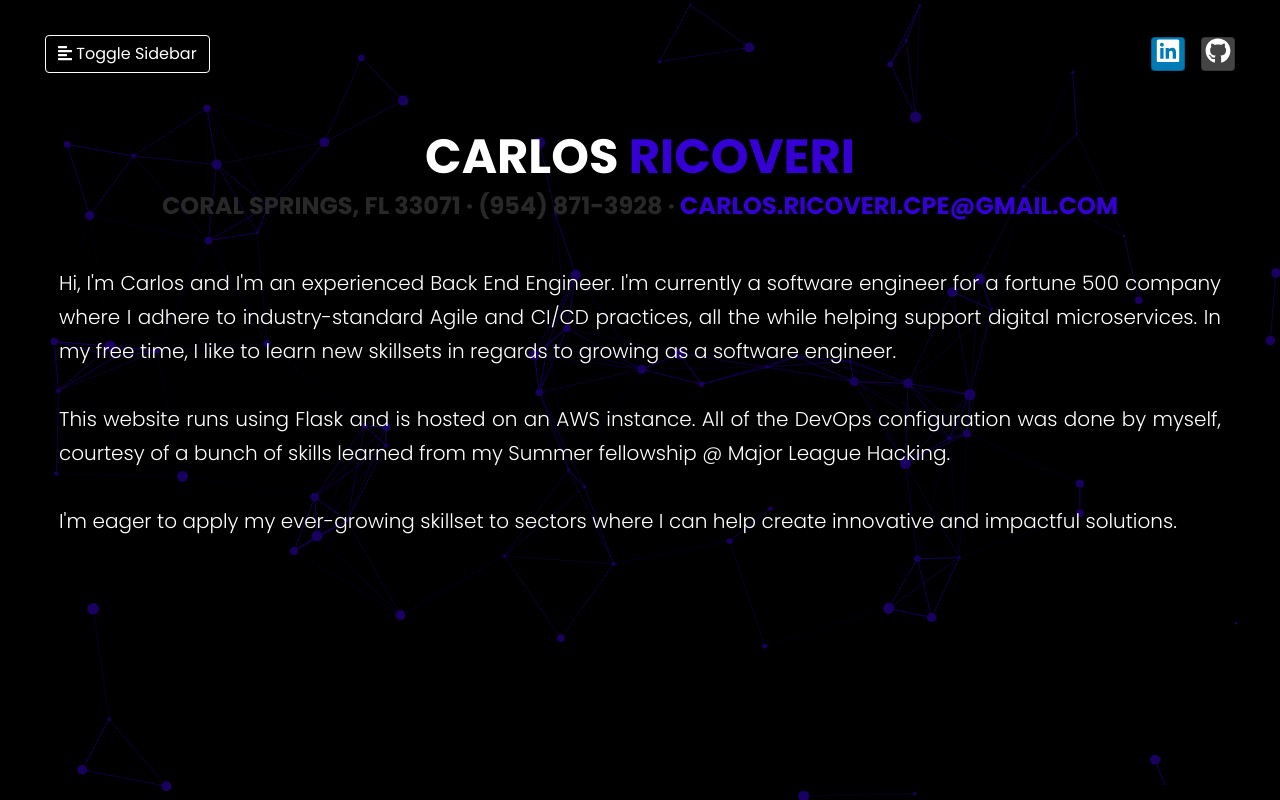
After one commit to carlosricov/Personal-Portfolio, a Flask app: page /portfolio in a window 1280 px wide. The commit adds this page. Run offline with Flask 2, Linux system fonts and the light colour scheme; some libraries are stand-ins or nearby versions.

Commit message:
Adds home pg

```diff
--- a/app/templates/index.html
+++ b/app/templates/index.html
@@ -11,6 +11,7 @@
 
 {% block body %}
 <canvas id="canvas1"></canvas>
+<main id="swup" class="transition-fade">
     <div style="height: 100vh;">
         <div class="container-fluid d-flex align-items-center" style="height: 100%;">
             <div class="container-fluid">
@@ -21,7 +22,7 @@
                     <h6 class="col d-flex justify-content-center subtitle">I am a software engineer with a passion for&nbsp;<em class="word1">technology</em>&nbsp;and&nbsp;<em class="word1">creating solutions</em>.</h6>
                 </div>
                 <div class="row pt-4 d-flex justify-content-center" data-aos="zoom-in" data-aos-duration="2000" data-aos-easing="linear" data-aos-delay="2800">
-                <a class="btn btn-large bg-niceBlue" href="#">Click here to see my portfolio!</a>
+                    <a class="btn btn-large bg-niceBlue" href="/portfolio">Click here to see my portfolio!</a>
                 </div>
                 <div class="row pt-2" data-aos="zoom-in" data-aos-duration="2500" data-aos-easing="linear" data-aos-delay="3000">
                     <p class="col subtitle text1 d-flex justify-content-center">No time? Download my resume&nbsp;<a href="../static/files/CarlosERicoveri_Resume.pdf">here</a>.</p>
@@ -29,10 +30,12 @@
             </div>
         </div>
     </div>
+</main>
 {% endblock %}
 
 {% block scripts %}
 <script src="https://unpkg.com/aos@2.3.1/dist/aos.js"></script>
 <script src="https://unpkg.com/swup@latest/dist/swup.min.js"></script>
 <script src="../static/scripts/landing_script.js"></script>
+<script>const swup = new Swup();</script>
 {% endblock %}
--- /dev/null
+++ b/app/templates/portfolio.html
@@ -0,0 +1,131 @@
+{% extends 'base.html' %}
+
+{% block style %}
+<link rel="stylesheet" href="../static/css/landing_style.css">
+<link rel="stylesheet" href="../static/css/portfolio.css">
+<link rel="stylesheet" href="https://cdnjs.cloudflare.com/ajax/libs/malihu-custom-scrollbar-plugin/3.1.5/jquery.mCustomScrollbar.min.css">
+<link rel="stylesheet" href="../static/css/brands.css">
+<link rel="stylesheet" href="../static/css/bootstrap-social.css">
+<script defer src="https://use.fontawesome.com/releases/v5.0.13/js/solid.js" integrity="sha384-tzzSw1/Vo+0N5UhStP3bvwWPq+uvzCMfrN1fEFe+xBmv1C/AtVX5K0uZtmcHitFZ" crossorigin="anonymous"></script>
+<script defer src="https://use.fontawesome.com/releases/v5.0.13/js/fontawesome.js" integrity="sha384-6OIrr52G08NpOFSZdxxz1xdNSndlD4vdcf/q2myIUVO0VsqaGHJsB0RaBE01VTOY" crossorigin="anonymous"></script>
+<script defer src="../static/scripts/brands.js"></script>
+{% endblock %}
+
+{% block head %}
+<title>Carlos's Portfolio</title>
+{% endblock %}
+
+{% block body %}
+<canvas id="canvas1"></canvas>
+<div class="wrapper text-white">
+    <!-- Sidebar  -->
+    <nav id="sidebar">
+        <div id="dismiss">
+            <i class="fas fa-arrow-left"></i>
+        </div>
+
+        <div class="sidebar-header">
+            <div class="d-flex justify-content-center pt-3">
+                <img src="../static/img/carlos.jpg" alt="Carlos profile pic" class="img-circle shadow-lg">
+            </div>
+        </div>
+
+        <ul class="list-unstyled components pt-0">
+            <p>Navigation Menu</p>
+            <li class="active">
+                <a href="#">About</a>
+            </li>
+            <li>
+                <a href="#">Education</a>
+            </li>
+            <li>
+                <a href="#">Skills</a>
+            </li>
+            <li>
+                <a href="#">Work Experience</a>
+            </li>
+            <li>
+                <a href="#">Projects</a>
+            </li>
+            <li>
+                <a href="https://github.com/carlosricov/Personal-Portfolio">Repo</a>
+            </li>
+        </ul>
+        <div class="container-fluid" id="but2">
+            <a href="../static/files/CarlosERicoveri_Resume.pdf" download><button class="btn btn-block btn-success d-flex align-items-center justify-content-center">Download Resume</button></a>
+            <div class="container-fluid text-center">
+                <p id="side-footer">Powered by <a href="https://flask.palletsprojects.com/en/2.0.x/" style="color: white; text-decoration:underline;">Flask</a>.</p>
+            </div>
+        </div>
+    </nav>
+
+    <!-- Page Content  -->
+    <div id="content">
+        <nav class="navbar navbar-expand-lg navbar-dark bg-transparent">
+            <div class="container-fluid">
+                <button type="button" id="sidebarCollapse" class="btn btn-bg-transparent text-white shadow-sm">
+                    <i class="fas fa-align-left"></i>
+                    <span>Toggle Sidebar</span>
+                </button>
+                <button class="btn btn-dark d-inline-block d-lg-none ml-auto" type="button" data-toggle="collapse" data-target="#navbarSupportedContent" aria-controls="navbarSupportedContent" aria-expanded="false" aria-label="Toggle navigation">
+                    <i class="fas fa-align-justify"></i>
+                </button>
+
+                <div class="collapse navbar-collapse" id="navbarSupportedContent">
+                    <ul class="nav navbar-nav ml-auto">
+                        <li class="nav-item active pr-3">
+                            <a class="btn btn-social-icon btn-linkedin" href="https://www.linkedin.com/in/carlosricoveri/"><span class="fab fa-linkedin"></span></a>
+                        </li>
+                        <li class="nav-item active">
+                            <a href="https://github.com/carlosricov" class="btn btn-social-icon btn-github"><span class="fab fa-github"></span></a>
+                        </li>
+                    </ul>
+                </div>
+            </div>
+        </nav>
+        <section class="d-flex align-items-top">
+            <div class="container-fluid pb-0">
+                <h1 class="container-fluid text-uppercase font-weight-bold mb-0 d-flex justify-content-center" style="font-size: 3rem;">Carlos&nbsp;<span class="lastname-text text-uppercase font-weight-bold">Ricoveri</span></h1>
+                <div class="container-fluid mb-4 d-flex">
+                    <p class="container-fluid subheading text-uppercase font-weight-bold d-flex justify-content-center">Coral Springs, FL 33071 · (954) 871-3928 ·&nbsp;<a href="mailto:carlos.ricoveri.cpe@gmail.com" class="hyp-text">Carlos.Ricoveri.cpe@gmail.com</a></p>
+                </div>
+                <p class="about-text font-weight-light justify-content-left px-4 text-justify mb-0">Hi, I'm Carlos and I'm an experienced Back End Engineer. I'm currently a software engineer for a fortune 500 company where I adhere to industry-standard Agile and CI/CD practices, all the while helping support digital microservices. In my free time, I like to learn new skillsets in regards to growing as a software engineer. <br><br> This website runs using Flask and is hosted on an AWS instance. All of the DevOps configuration was done by myself, courtesy of a bunch of skills learned from my Summer fellowship @ Major League Hacking. <br><br>I'm eager to apply my ever-growing skillset to sectors where I can help create innovative and impactful solutions.</p>
+            </div>
+        </section>
+    </div>
+</div>
+
+<div class="overlay"></div>
+
+{% endblock %}
+
+{% block scripts %}
+<!-- jQuery CDN - Slim version (=without AJAX) -->
+<script src="https://code.jquery.com/jquery-3.3.1.slim.min.js" integrity="sha384-q8i/X+965DzO0rT7abK41JStQIAqVgRVzpbzo5smXKp4YfRvH+8abtTE1Pi6jizo" crossorigin="anonymous"></script>
+<!-- Popper.JS -->
+<script src="https://cdnjs.cloudflare.com/ajax/libs/popper.js/1.14.0/umd/popper.min.js" integrity="sha384-cs/chFZiN24E4KMATLdqdvsezGxaGsi4hLGOzlXwp5UZB1LY//20VyM2taTB4QvJ" crossorigin="anonymous"></script>
+<!-- Bootstrap JS -->
+<script src="https://stackpath.bootstrapcdn.com/bootstrap/4.1.0/js/bootstrap.min.js" integrity="sha384-uefMccjFJAIv6A+rW+L4AHf99KvxDjWSu1z9VI8SKNVmz4sk7buKt/6v9KI65qnm" crossorigin="anonymous"></script>
+<!-- jQuery Custom Scroller CDN -->
+<script src="https://cdnjs.cloudflare.com/ajax/libs/malihu-custom-scrollbar-plugin/3.1.5/jquery.mCustomScrollbar.concat.min.js"></script>
+<script type="text/javascript">
+    $(document).ready(function () {
+        $("#sidebar").mCustomScrollbar({
+            theme: "minimal"
+        });
+
+        $('#dismiss, .overlay').on('click', function () {
+            $('#sidebar').removeClass('active');
+            $('.overlay').removeClass('active');
+        });
+
+        $('#sidebarCollapse').on('click', function () {
+            $('#sidebar').addClass('active');
+            $('.overlay').addClass('active');
+            $('.collapse.in').toggleClass('in');
+            $('a[aria-expanded=true]').attr('aria-expanded', 'false');
+        });
+    });
+</script>
+<script src="../static/scripts/landing_script.js"></script>
+{% endblock %}
```
Lines whose indentation alone changed are shown as unchanged.
